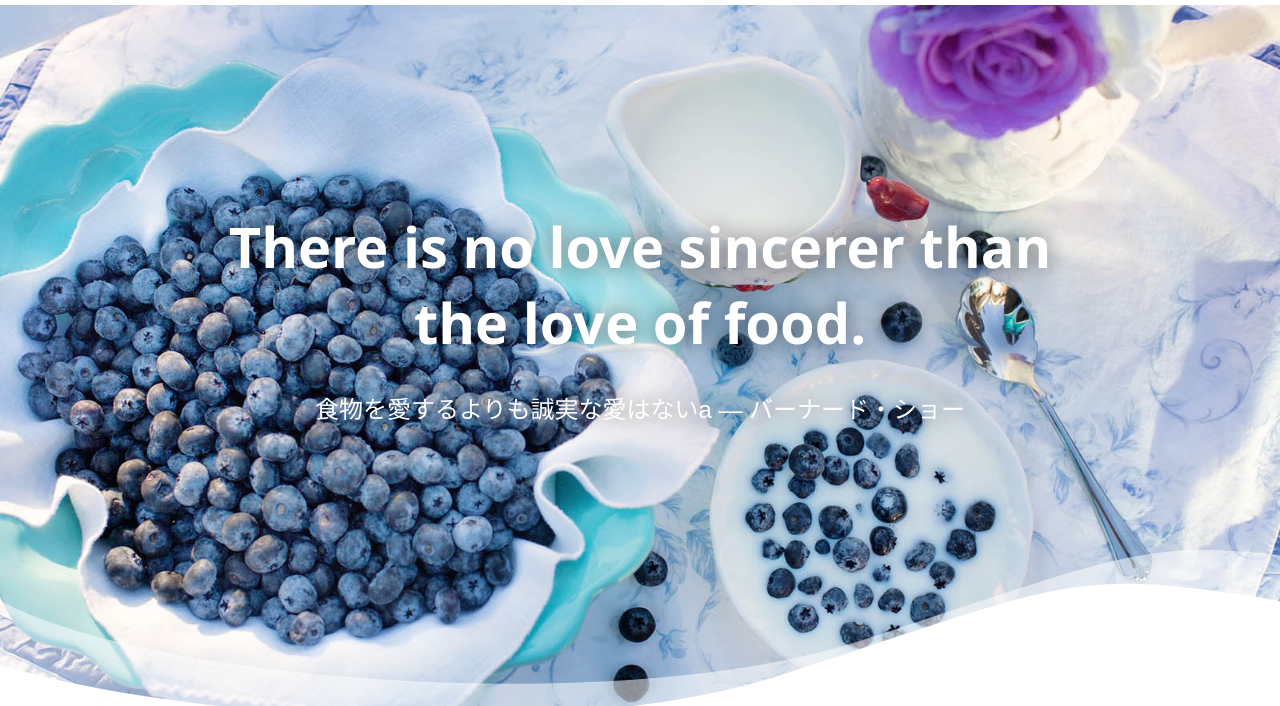
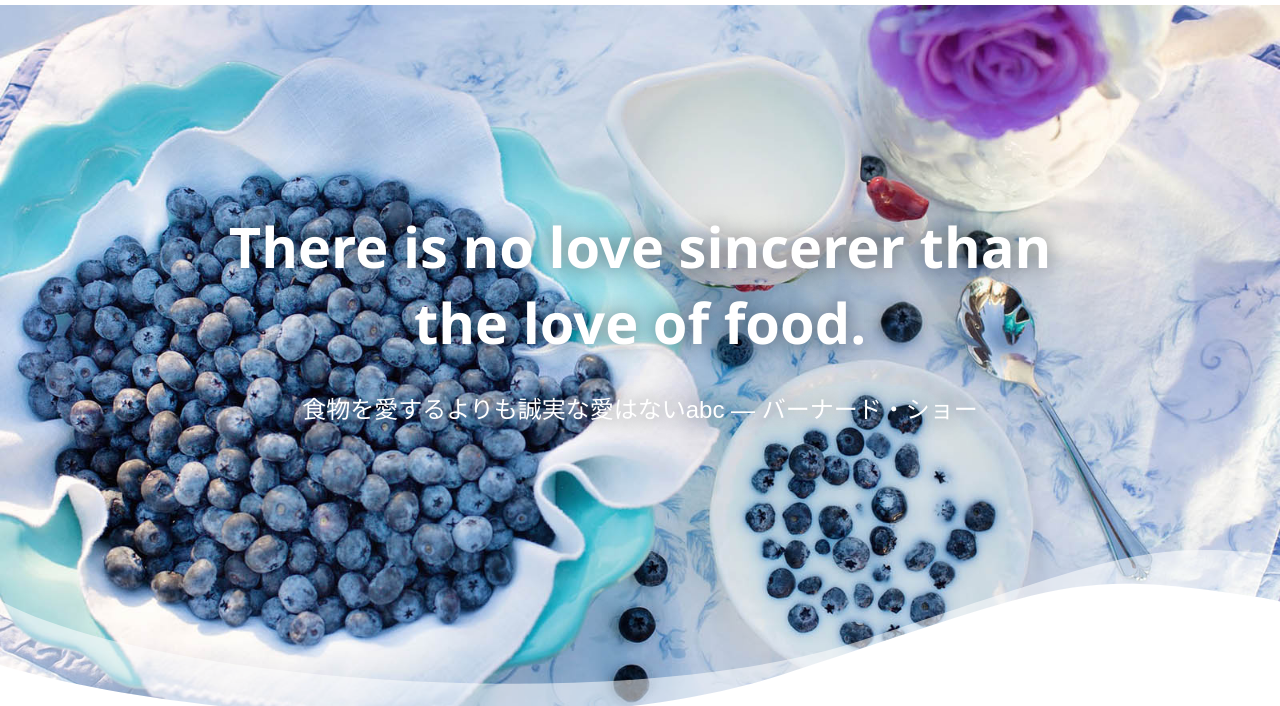
Before and after one commit to sphenisc/gatsby-essentials, a Gatsby site: page / in a window 1280 px wide. Shown: the part 95-801 px from the top of the page. Built offline with nearby package versions, Linux system fonts and the light colour scheme; Gatsby itself is replaced by a stand-in of ours.

Commit message:
Github動作確認のためテキスト修正

```diff
--- a/src/pages/index.js
+++ b/src/pages/index.js
@@ -153,7 +153,7 @@ const IndexPage = () => {
 					There is no love sincerer than<br />
 					the love of food.
 				</h1>
-				<p>食物を愛するよりも誠実な愛はないa ― バーナード・ショー</p>
+				<p>食物を愛するよりも誠実な愛はないabc ― バーナード・ショー</p>
 			</div>
 			<div className="wave">
 				<img src="/images/wave.svg" alt="" />
```
